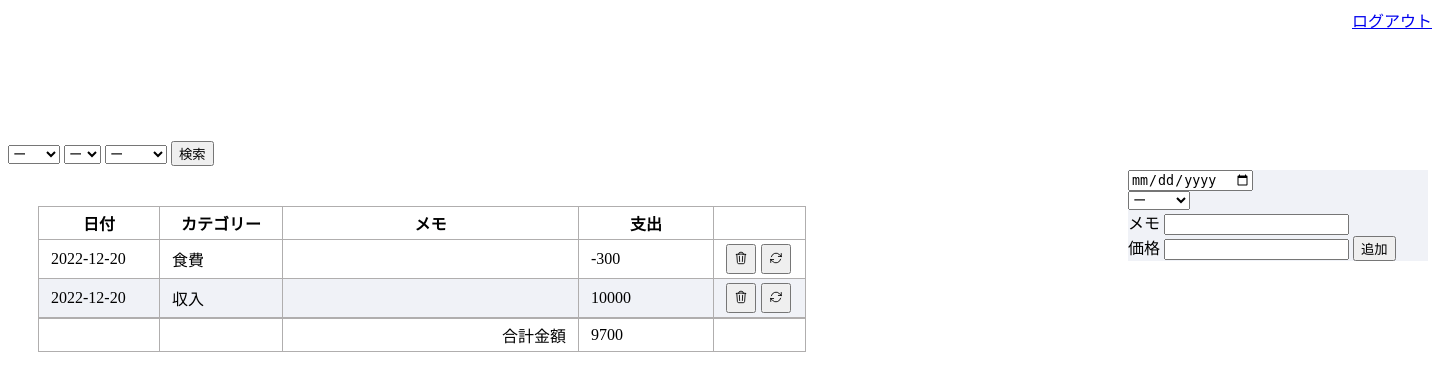
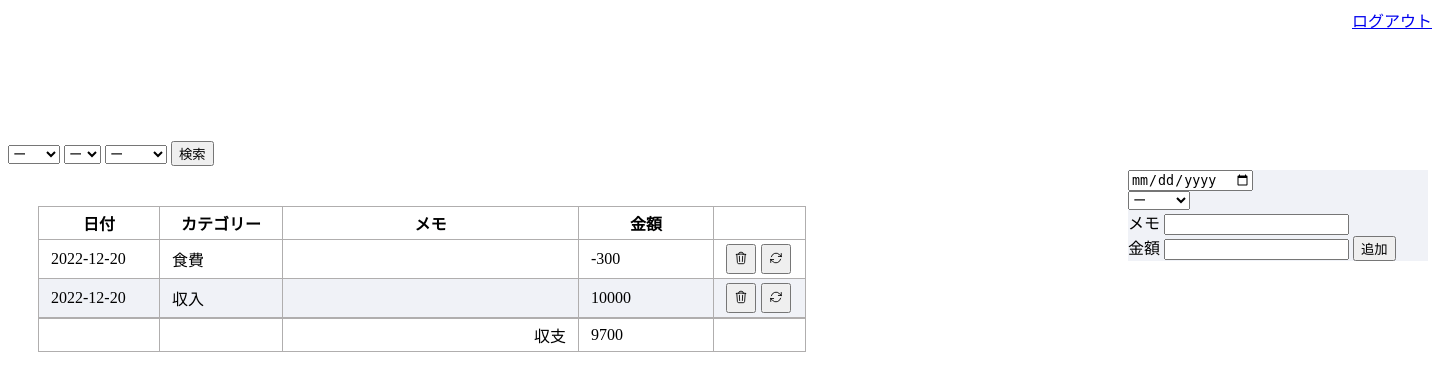
Before and after one commit to kumyuu326/money-manage, a Flask app: page /index in a window 1440 px wide. Shown: the top 391 px of the page. Run offline with Flask 2, Linux system fonts and the light colour scheme; a user stored in the database is signed in; data comes from the database, SQL or seed files in the repository; both versions use the stored data as it was after the commit.

Commit message:
12/21 start

```diff
--- a/app.py
+++ b/app.py
@@ -109,6 +109,8 @@ def new():
         use_category = request.form.get('use_category')
         detail_text = request.form.get('detail_text')
         price = request.form.get('price')
+        if use_category != '収入':
+            price = str(int(price)*-1)
         year = int(use_date.year)
         month = int(use_date.month)
 
@@ -164,6 +166,8 @@ def update():
     if request.method == 'POST':
         id = request.form["id"]
         list = Money.query.filter_by(id=id).one()
+        if list.price < 0:
+            list.price = str(int(list.price)*-1)
 
         return render_template('update.html', list=list)
 
@@ -178,6 +182,8 @@ def u():
         list.use_category = request.form["use_category"]
         list.detail_text = request.form["detail_text"]
         list.price = request.form["price"]
+        if list.use_category != '収入':
+            list.price = str(int(list.price)*-1)
         list.year = int(list.use_date.year)
         list.month = int(list.use_date.month)
 
--- a/templates/index.html
+++ b/templates/index.html
@@ -15,13 +15,14 @@
     <select name="use_category">
         <option value="">ー</option>
         <option value="食費">食費</option>
+        <option value="収入">収入</option>
         <option value="日用品">日用品</option>
         <option value="その他">その他</option>
     </select><br>
 
     <label for="">メモ</label>
     <input type="text" name="detail_text"><br>
-    <label for="">価格</label>
+    <label for="">金額</label>
     <input type="number" name="price" required min="0">
     <input type="submit" value="追加">
 </form>
@@ -52,6 +53,7 @@
     <select name="category_conditions">
         <option value="">ー</option>
         <option value="食費">食費</option>
+        <option value="収入">収入</option>
         <option value="日用品">日用品</option>
         <option value="その他">その他</option>
     </select>
@@ -67,7 +69,7 @@
             <th class="date_col">日付</th>
             <th class="category_col">カテゴリー</th>
             <th class="detail_col">メモ</th>
-            <th class="price_col">支出</th>
+            <th class="price_col">金額</th>
             <th class="delete_button"></th>
             <th class="update_button"></th>
         </tr>
@@ -106,7 +108,7 @@
         <tr>
             <td class="date_col" id="sum"></td>
             <td class="category_col" id="sum"></td>
-            <td class="detail_col" id="sum" align="right">合計金額</td>
+            <td class="detail_col" id="sum" align="right">収支</td>
             <td class="price_col" id="sum">{{ sum_price }}</td>
             <td class="delete_button"></td>
             <td class="update_button"></td>
--- a/templates/update.html
+++ b/templates/update.html
@@ -10,13 +10,14 @@
         <select name="use_category">
             <option value="">ー</option>
             <option value="食費">食費</option>
+            <option value="収入">収入</option>
             <option value="日用品">日用品</option>
             <option value="その他">その他</option>
         </select><br>
 
         <label for="">メモ</label>
         <input type="text" name="detail_text" value="{{ list.detail_text }}"><br>
-        <label for="">価格</label>
+        <label for="">金額</label>
         <input type="number" name="price" required min="0" value="{{ list.price }}">
         <input type="submit" value="{{ list.id }}" name="id">
     </form>
```
Also changed, not shown: blog.db.
